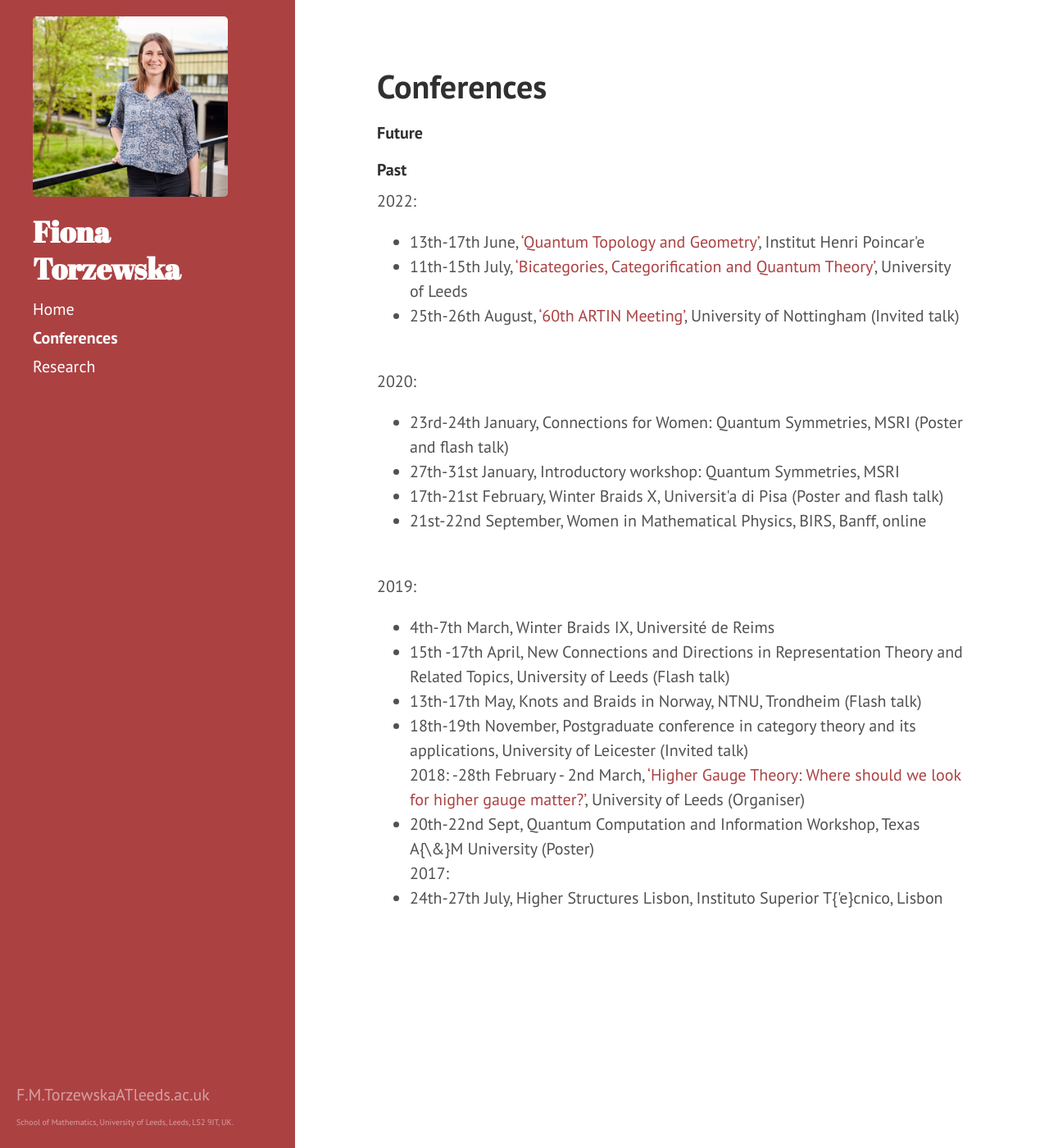
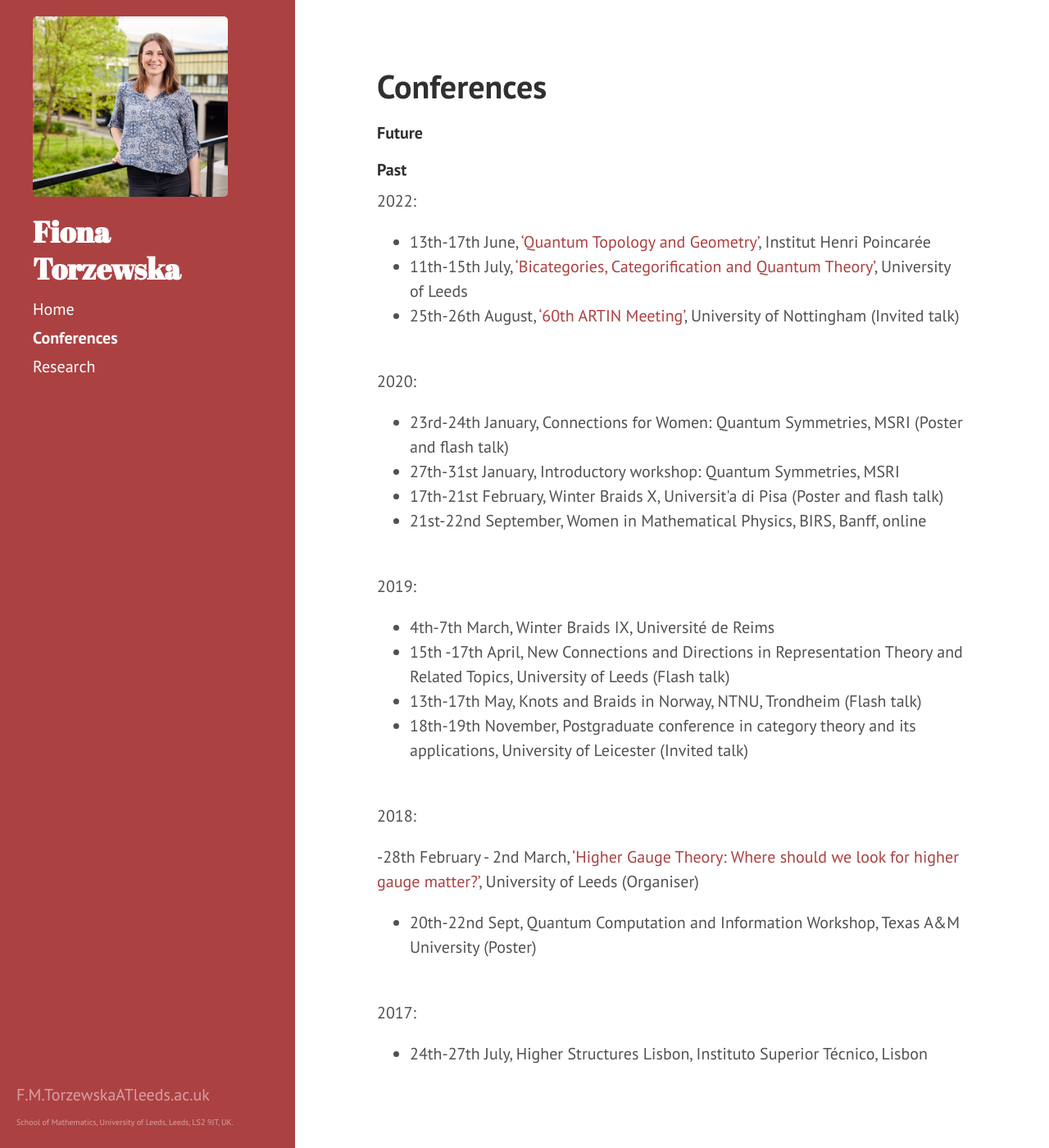
Before and after one commit to fionatorzewska/fionatorzewska.github.io, a Jekyll site: the page built from conferences.md, in a window 1280 px wide and 1400 px high. Shown: the whole window at 82% size. Built offline with Jekyll 4.4.1, drawn with Linux system fonts in a browser that asks for light colours; Markdown is read by kramdown in place of the engine named in the settings; part of the change alters nothing that is shown.

Commit message:
Update conferences.md

```diff
--- a/conferences.md
+++ b/conferences.md
@@ -9,7 +9,7 @@ title: Conferences
 
 2022:
 
-- 13th-17th June, ['Quantum Topology and Geometry'](https://www.mathconf.org/qtg2022), Institut Henri Poincar\'e
+- 13th-17th June, ['Quantum Topology and Geometry'](https://www.mathconf.org/qtg2022), Institut Henri Poincar&eacute;e
 - 11th-15th July, ['Bicategories, Categorification and Quantum Theory'](https://conferences.leeds.ac.uk/bcqt2022/), University of Leeds
 - 25th-26th August, ['60th ARTIN Meeting'](https://www.nottingham.ac.uk/mathematics/events/artin-2022.aspx), University of Nottingham (Invited talk)
 
@@ -21,14 +21,17 @@ title: Conferences
 - 21st-22nd September, Women in Mathematical Physics, BIRS, Banff, online
 
 <br> 2019:
+
 - 4th-7th March, Winter Braids IX, Universit&eacute; de Reims
 - 15th -17th April, New Connections and Directions in Representation Theory and Related Topics, University of Leeds (Flash talk)
 - 13th-17th May, Knots and Braids in Norway, NTNU, Trondheim (Flash talk)
 - 18th-19th November, Postgraduate conference in category theory and its applications, University of Leicester (Invited talk)
-<br>
-2018:
+
+<br> 2018:
+
 -28th February - 2nd March, ['Higher Gauge Theory: Where should we look for higher gauge matter?'](http://www1.maths.leeds.ac.uk/~ppmartin/SEMINARS/HGT_WS/), University of Leeds (Organiser)
-- 20th-22nd Sept, Quantum Computation and Information Workshop, Texas A{\&}M University (Poster)
-<br>
-2017:
-- 24th-27th July, Higher Structures Lisbon, Instituto Superior T{\'e}cnico, Lisbon
+- 20th-22nd Sept, Quantum Computation and Information Workshop, Texas A&#38;M University (Poster)
+
+<br> 2017:
+
+- 24th-27th July, Higher Structures Lisbon, Instituto Superior T&eacute;cnico, Lisbon
```
